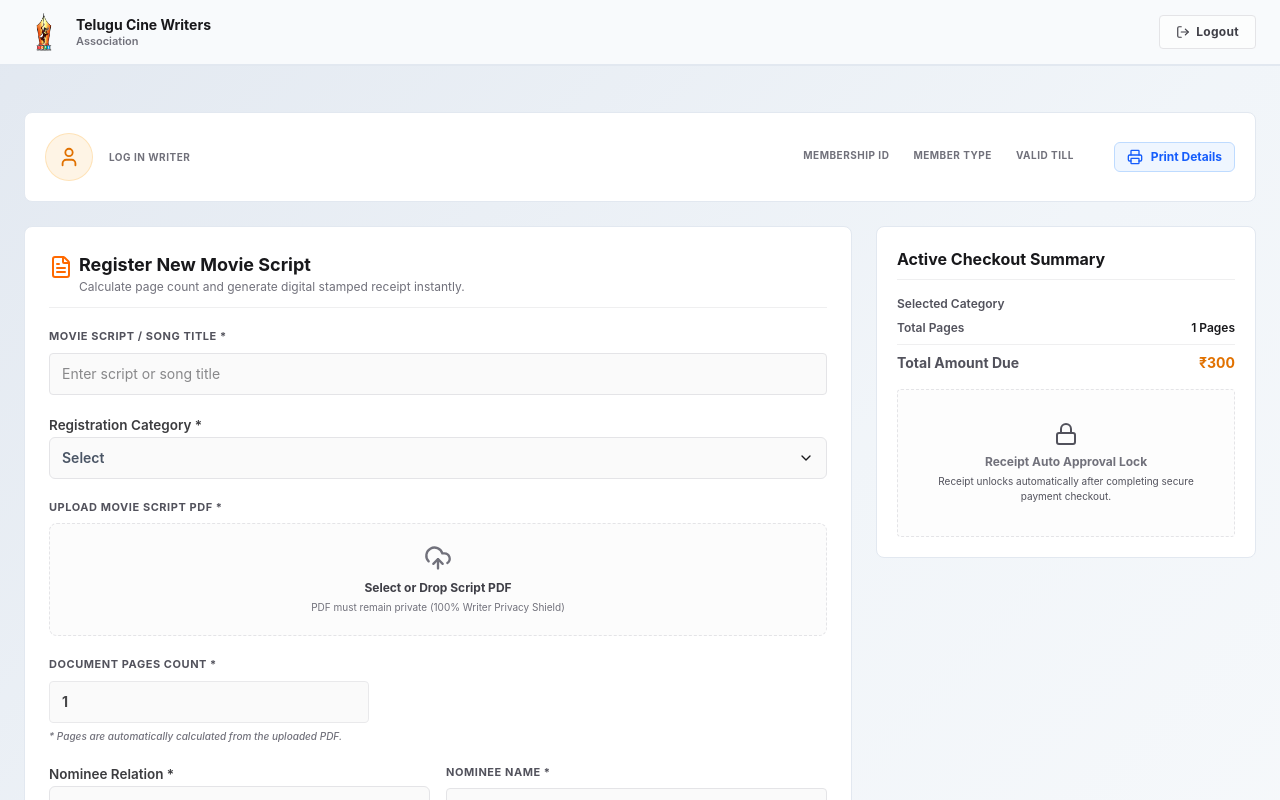
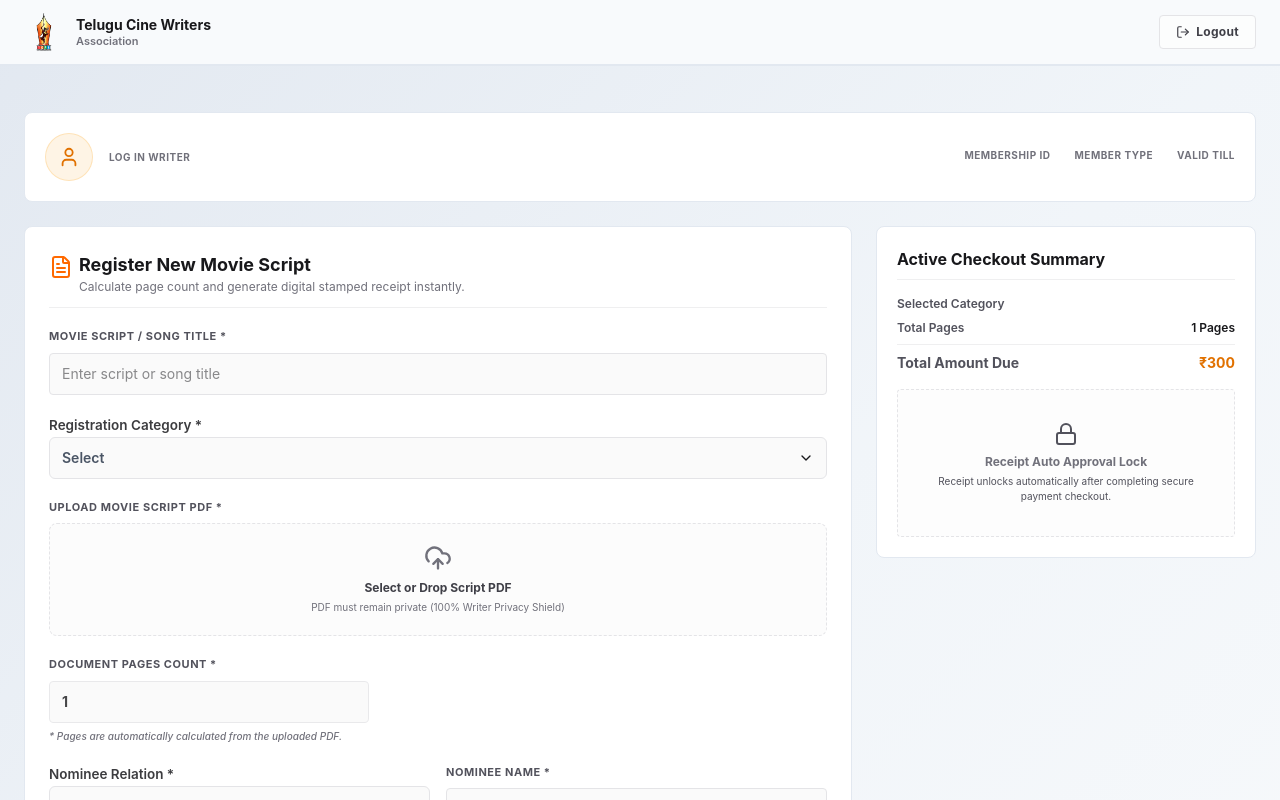
Before and after one commit to bhanudova02/writers-registration, a React (Vite) app in the folder user-writers-registration/: page / in a window 1280 px wide. Shown: the top 800 px of the page. Built offline with nearby package versions, Linux system fonts and the light colour scheme; no server answers; sample sign-in values are in the browser's storage.

Commit message:
refactor: remove print functionality and printer icon from ProfileCard component

```diff
--- a/user-writers-registration/src/components/dashboard/ProfileCard.jsx
+++ b/user-writers-registration/src/components/dashboard/ProfileCard.jsx
@@ -1,4 +1,4 @@
-import { User, Printer } from 'lucide-react';
+import { User } from 'lucide-react';
 import { jsPDF } from 'jspdf';
 import { toast } from 'react-toastify';
 
@@ -184,15 +184,6 @@ export default function ProfileCard({ member, expiryDetails }) {
             {expiryDetails?.expiryDateStr}
           </p>
         </div>
-
-        <button
-          onClick={handlePrint}
-          className="ml-auto md:ml-4 flex items-center gap-2 bg-blue-50 text-blue-600 hover:bg-blue-100 px-3 py-1.5 rounded-md text-xs font-bold transition-colors border border-blue-200"
-          title="Print Member Details"
-        >
-          <Printer size={16} />
-          Print Details
-        </button>
       </div>
     </section>
   );
```
